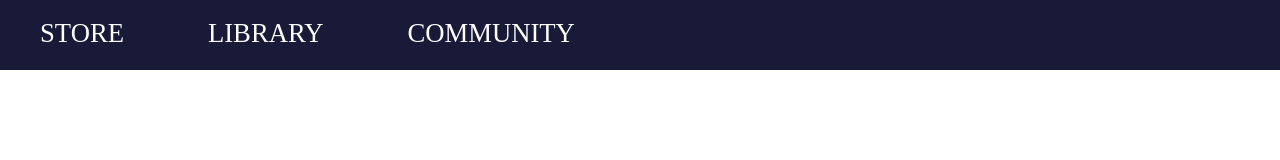
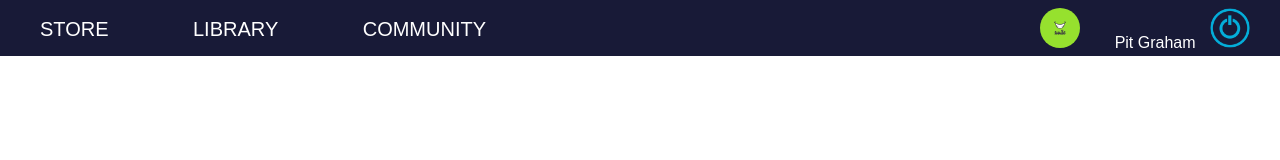
Before and after one commit to lmn451/steamApp, a website: page views/index.html in a window 1280 px wide. Drawn offline with Linux system fonts and the light colour scheme; a web font is replaced by a local one.

Commit message:
initial commit + header

```diff
--- a/public/stylesheets/main.css
+++ b/public/stylesheets/main.css
@@ -1,4 +1,9 @@
+@font-face {
+font-family: helvetica;
+src: url("../fonts.otf") format("opentype");
+}
 *{
+	font-family: helvetica;
 	padding: 0;
 	margin: 0;
 }
@@ -6,21 +11,62 @@ body{
 
 }
 .header{
-	height: 70px;
 	width: 100%;
 	list-style: none;
 	color: white;
 	background: #181A37;
+	display: inline-block;
 }
-.header ul li{
+.clear{
+	clear: both;
+}
+.header ul.nav{
+	display: inline-block;
+
+}
+.header ul.nav li{
 	list-style: none;
 	display: inline-block;
-	padding:18px 40px 0 40px;
-
+	padding:18px 40px 15px 40px;
 }
-.header ul li a{
+.header ul.nav li a{
 	color: white;
 	text-transform: uppercase;
 	text-decoration: none;
-	font-size: 20pt;
+	font-size: 15pt;
 }
+.header ul.nav li a:hover{
+	transition:.8s;
+	color: #68BAFF;
+}
+.user ul li {
+	vertical-align: middle;
+list-style-type: none;
+}
+.user{
+
+	display: inline-block;
+	float: right;
+	vertical-align: middle;
+}
+.user a{
+	text-decoration: none;
+	color: white;
+	padding-right: 10px;
+}
+.log-out img{
+	width: 20px;
+	height: 20px;
+}
+.user img{
+	width: 40px;
+	height: 40px;
+	margin: 8px 20px 0 0;
+	border-radius: 50%
+}
+@media all and (max-width:530px){
+	.header ul li {
+		display: block;
+		text-align: center;
+	}
+}
--- a/views/index.html
+++ b/views/index.html
@@ -7,11 +7,25 @@
 </head>
 <body>
 	<div class="header">
-		<ul>
-			<li><a href="">Store</a></li>
-			<li><a href="">Library</a></li>
-			<li><a href="">Community</a></li>
-		</ul>
+			<ul class="nav">
+				<li><a href="">Store</a></li>
+				<li><a href="">Library</a></li>
+				<li><a href="">Community</a></li>
+			</ul>
+			<div class="user">
+			<ul>
+				<li>
+					<a href=""><img src="../public/stylesheets/smile.png" alt=""></a>
+					<a href="" class="username">Pit Graham</a>
+					<a href=""><img src="../public/stylesheets/log-out.png" alt=""></a>
+				</li>
+			</ul>
+			<!-- <a href=""><img src="../public/stylesheets/smile.png" alt=""></a>
+			<a href="" class="username">Pit Graham</a>
+			<a href=""><img src="../public/stylesheets/log-out.png" alt=""></a>	 -->
+		</div>
+
+		<div class="clear"></div>
 	</div>
 </body>
 </html>
```
Also changed, not shown: public/fonts/helvetica.otf (renamed from public/fonts/helvetica-light.otf), public/stylesheets/log-out.png (added), public/stylesheets/smile.png (added).
